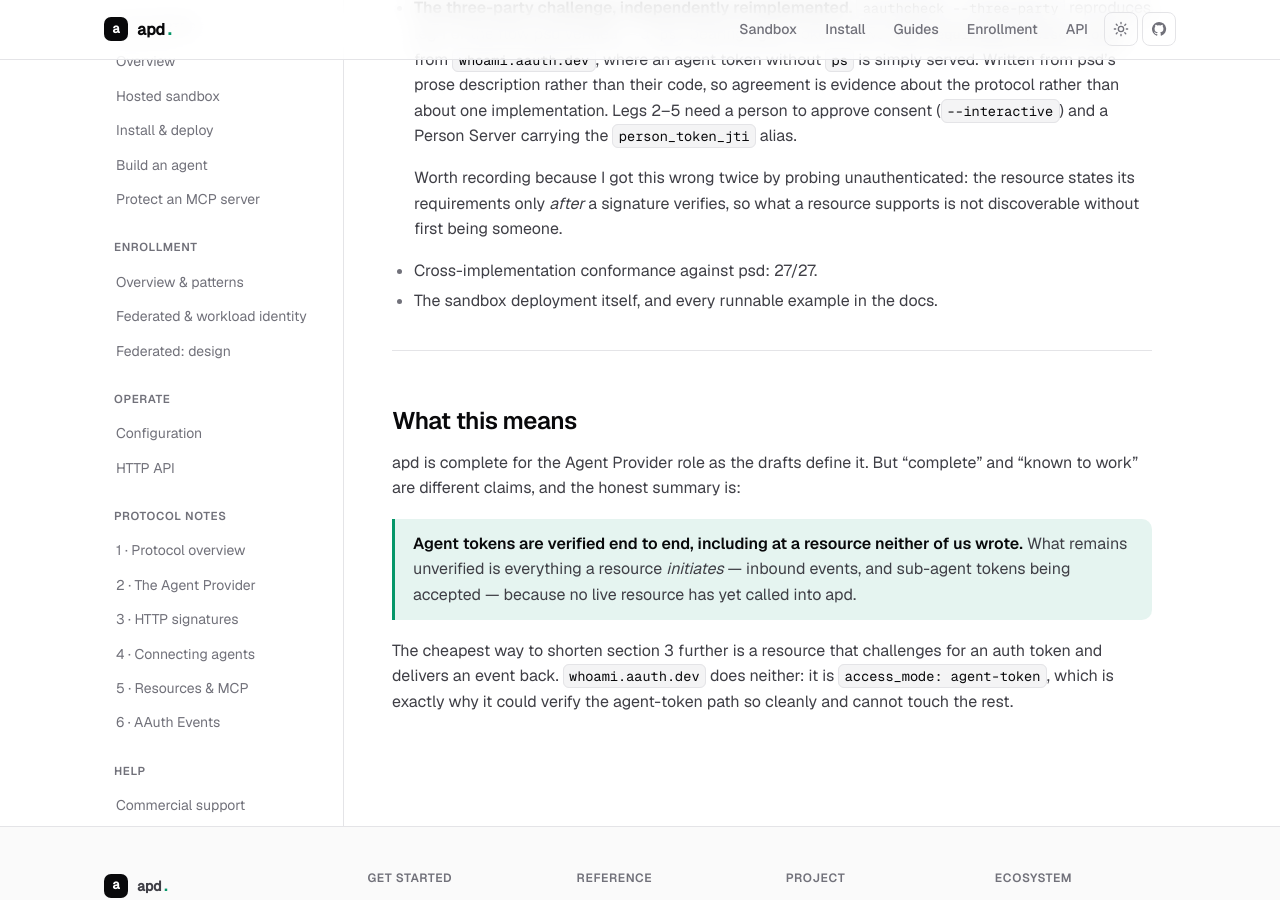
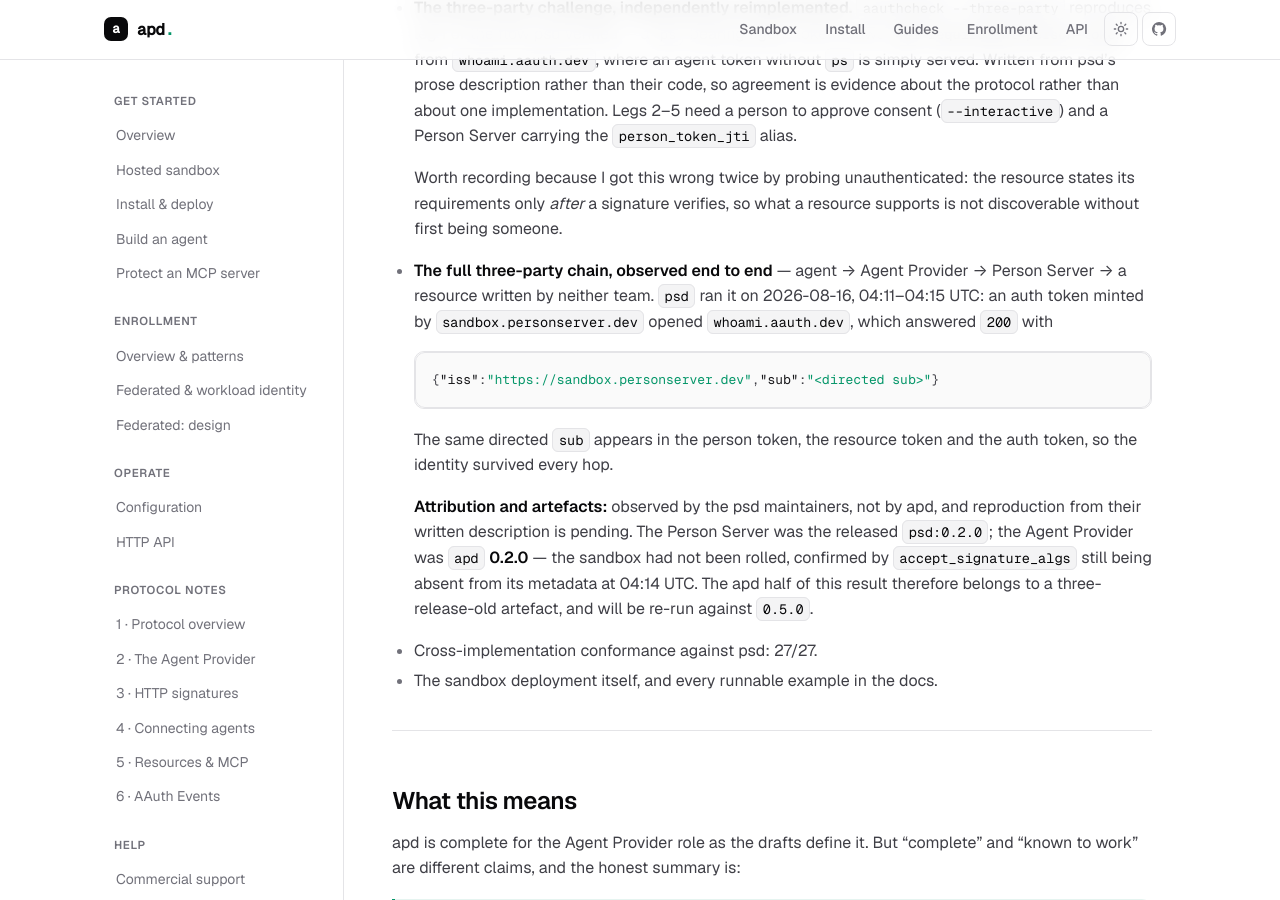
Before and after one commit to AgentProvider/source-code, a Jekyll site: the page built from docs/STATUS.md, in a window 1280 px wide and 900 px high, scrolled down 2356 px. Built offline with Jekyll 4.4.1, drawn with Linux system fonts in a browser that asks for light colours; our own code applies the rules of GitHub Pages for plain Markdown files.

Commit message:
docs(status): record the first end-to-end three-party observation
An auth token from sandbox.personserver.dev opened whoami.aauth.dev —
agent to Agent Provider to Person Server to a resource written by
neither team, on released artefacts. The directed sub is identical
across the person, resource and auth tokens, so the identity survived
every hop.

Recorded with attribution rather than as our own result: psd observed
it, and reproducing it from their written description is still pending.
Two implementations agreeing is only evidence about the protocol when
both actually ran.

The artefact versions are stated because they are uneven. The Person
Server was the released psd:0.2.0; the Agent Provider was apd 0.2.0,
since the sandbox roll waits on the release — confirmed by
accept_signature_algs still absent from its metadata at 04:14 UTC,
inside the window of the run. The apd half of this result belongs to a
three-release-old artefact and will be re-run against 0.5.0.

Claude-Session: https://claude.ai/code/session_01By4kRh2Tj2HAgfqKjv8zSj

````diff
--- a/docs/STATUS.md
+++ b/docs/STATUS.md
@@ -112,6 +112,24 @@ of it no live counterparty exists yet.
   Worth recording because I got this wrong twice by probing unauthenticated:
   the resource states its requirements only *after* a signature verifies, so
   what a resource supports is not discoverable without first being someone.
+- **The full three-party chain, observed end to end** — agent → Agent Provider →
+  Person Server → a resource written by neither team. `psd` ran it on
+  2026-08-16, 04:11–04:15 UTC: an auth token minted by `sandbox.personserver.dev`
+  opened `whoami.aauth.dev`, which answered `200` with
+
+  ```json
+  {"iss":"https://sandbox.personserver.dev","sub":"<directed sub>"}
+  ```
+
+  The same directed `sub` appears in the person token, the resource token and the
+  auth token, so the identity survived every hop.
+
+  **Attribution and artefacts:** observed by the psd maintainers, not by apd, and
+  reproduction from their written description is pending. The Person Server was
+  the released `psd:0.2.0`; the Agent Provider was `apd` **0.2.0** — the sandbox
+  had not been rolled, confirmed by `accept_signature_algs` still being absent
+  from its metadata at 04:14 UTC. The apd half of this result therefore belongs
+  to a three-release-old artefact, and will be re-run against `0.5.0`.
 - Cross-implementation conformance against psd: 27/27.
 - The sandbox deployment itself, and every runnable example in the docs.
 
````
